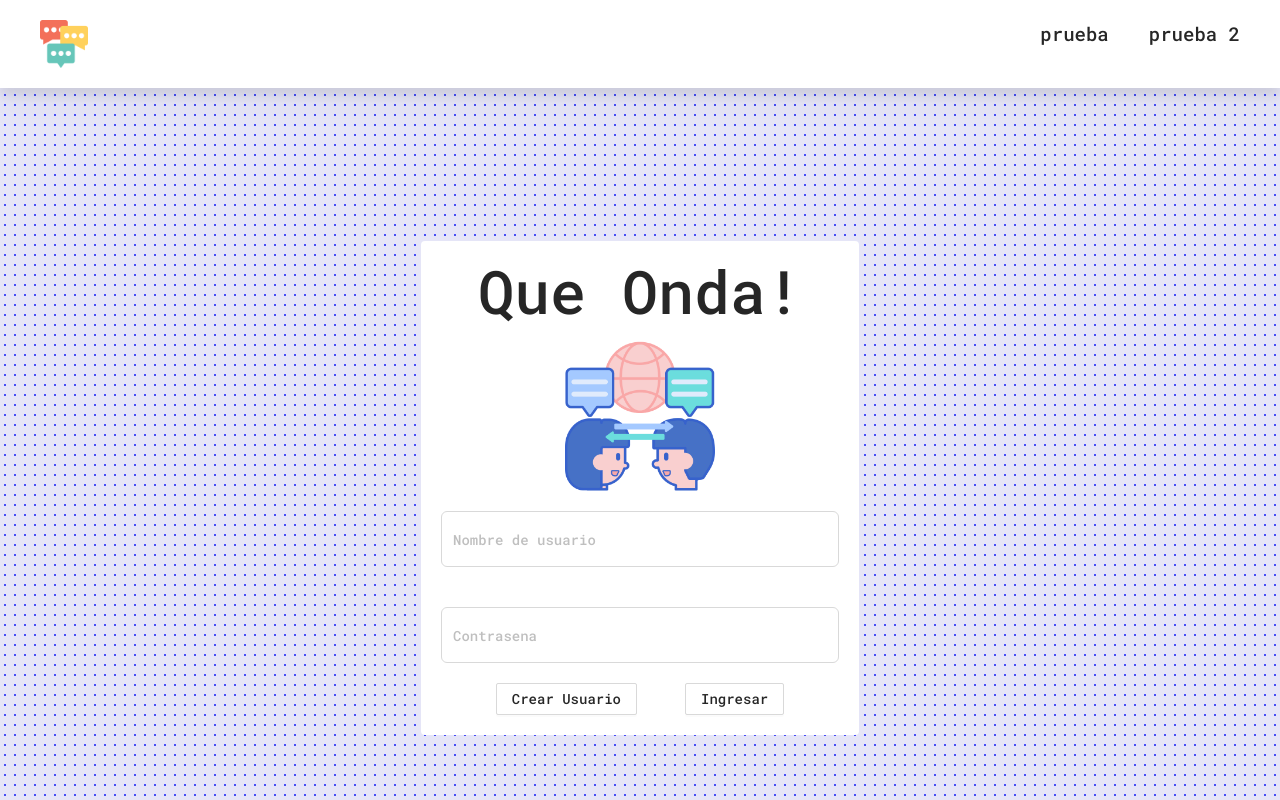
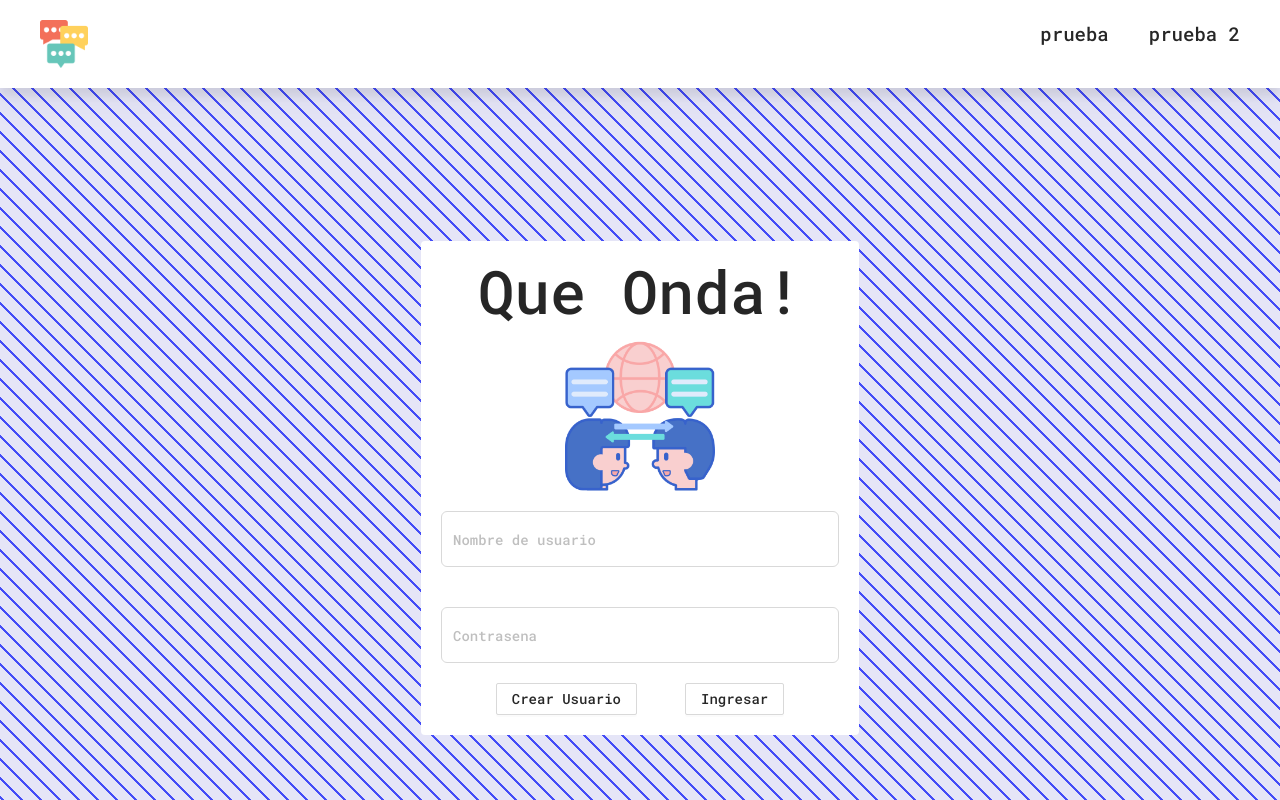
Before and after one commit to xXMolinaXx/chat, a React (Create React App) app: page / in a window 1280 px wide. Shown: the top 800 px of the page. Built offline with nearby package versions, Linux system fonts and the light colour scheme.

Commit message:
update: background

```diff
--- a/src/components/atoms/CloseIcon.jsx
+++ b/src/components/atoms/CloseIcon.jsx
@@ -1,12 +1,12 @@
 import React from 'react'
 
 const CloseIcon = ({ event }) => (
-    <div class="hamburger ">
+    <div className="hamburger ">
         <a
             href="#"
             onClick={event}
         >
-            <div class="hamburger-inner right-3 top-7"></div>
+            <div className="hamburger-inner right-3 top-7"></div>
         </a>
     </div>
 )
--- a/src/components/atoms/HamburguerIcon.jsx
+++ b/src/components/atoms/HamburguerIcon.jsx
@@ -1,12 +1,12 @@
 import React from 'react'
 
 const HamburguerIcon = ({event}) => (
-    <div class="hamburger ">
+    <div className="hamburger ">
         <a
           href="#"
           onClick={event}
         >
-          <div class="x-inner right-3 top-10"></div>
+          <div className="x-inner right-3 top-10"></div>
         </a>
       </div>
   )
--- a/src/styles.css
+++ b/src/styles.css
@@ -14,9 +14,9 @@
     background-color: rgb(227, 226, 226);
 }
 html,body {
-    background-color: #e5e5f781;
-    background-image: radial-gradient(#444cf7 1px, #e5e5f7 0.7px);
-    background-size: 10px 10px;
+    background-color: #e5e5f788;
+    background-size: 19px 19px;
+    background-image: repeating-linear-gradient(45deg, #444cf7 0, #444cf7 1.9000000000000001px, #e5e5f7 0, #e5e5f7 50%);
 }
 .grid-container{
     display: grid;
--- a/src/views/CreateUser/CreateUser.jsx
+++ b/src/views/CreateUser/CreateUser.jsx
@@ -15,7 +15,7 @@
     const [userName, setUserName] = useState('');
     const [password, setpassword] = useState('');
     const addUser = async () => {
-        const answer = await my_fetch.my_fetch_post(`${process.env.REACT_APP_BACKEND}/users/creatUser`, { userName, password })
+        const answer = await my_fetch.my_fetch_post(`${process.env.REACT_APP_API_URL}/users/creatUser`, { userName, password })
         console.log(answer);
         if (answer.sucess) {
             navigate('/chats');
@@ -29,8 +29,7 @@
         });
     }
     const logUser = async () => {
-        console.log('hola',process.env.REACT_APP_BACKEND)
-        const answer = await my_fetch.my_fetch_post(`${process.env.REACT_APP_BACKEND}/users/login`, { userName, password })
+        const answer = await my_fetch.my_fetch_post(`${process.env.REACT_APP_API_URL}/users/login`, { userName, password })
         if (answer.sucess) {
             setUserLogged(answer.data);
             navigate('/chats');
```
